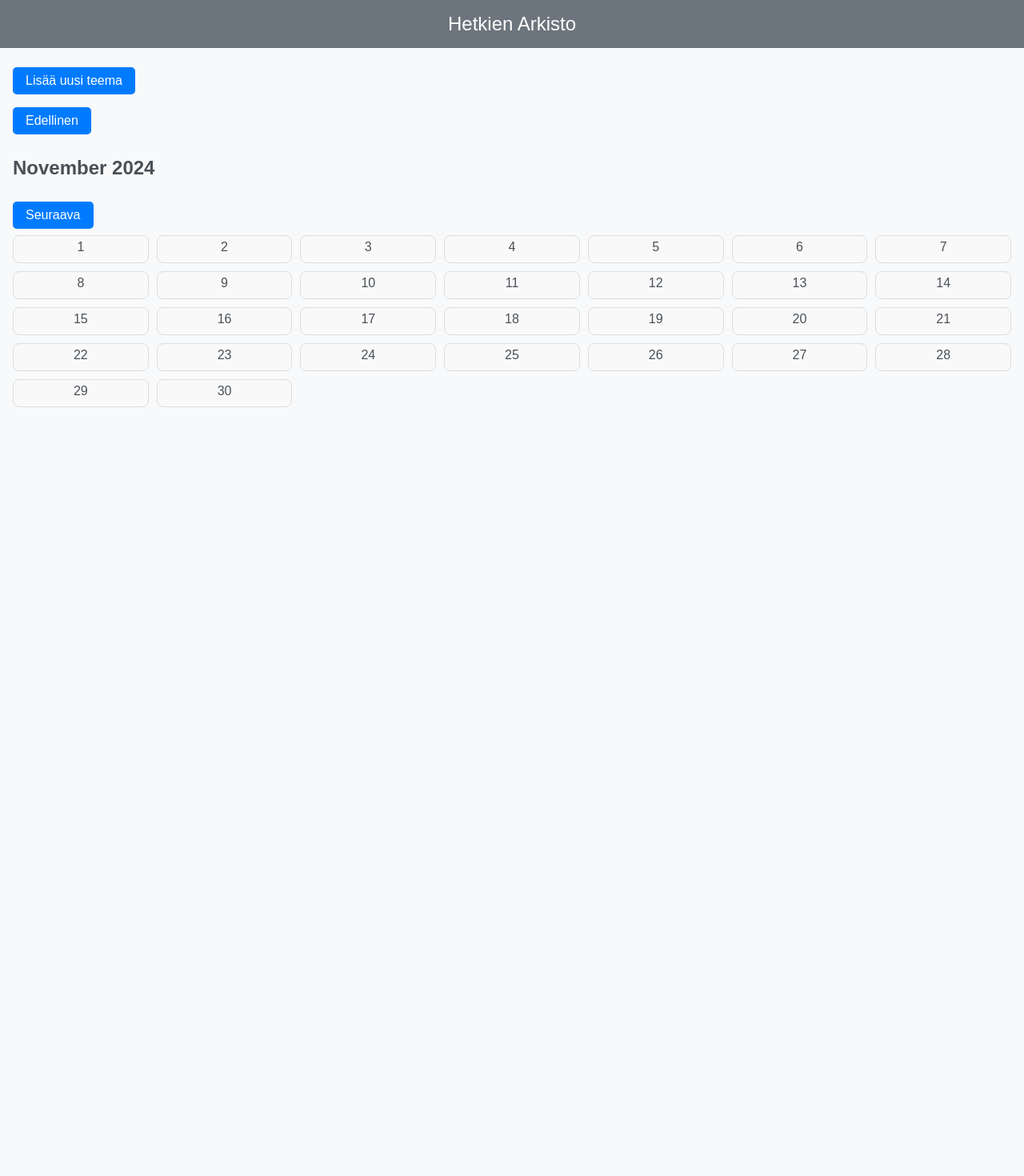
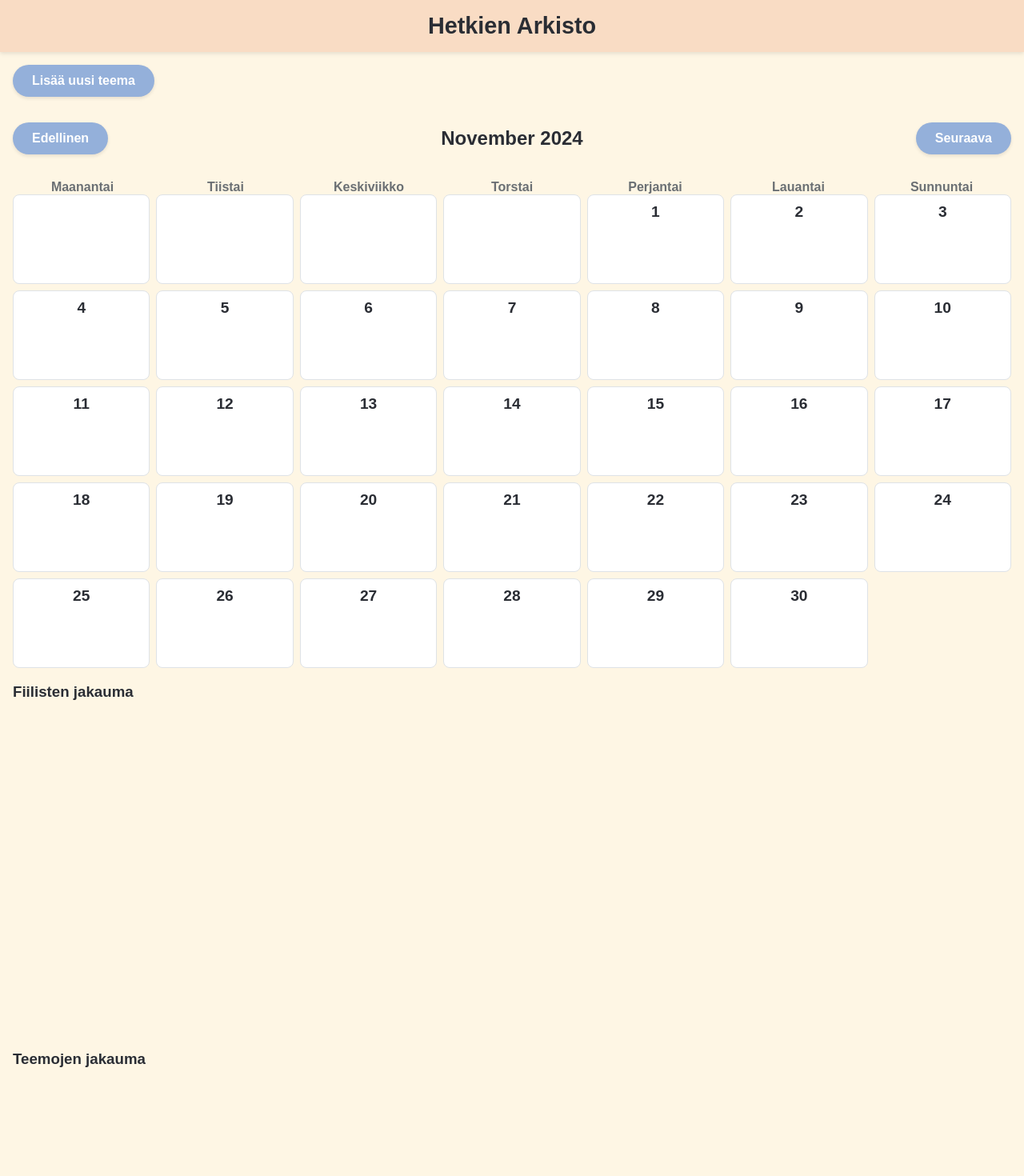
Before and after one commit to MarikaRoyhkio/HetkienArkisto, a React (Create React App) app: page / in a window 1280 px wide. Shown: the top 1470 px of the page at 80% size. Before the commit the page ends 800 px from the top, so only its background shows below. Built offline with nearby package versions, Linux system fonts and the light colour scheme.

Commit message:
Updating styles and compositions of the page. Making old entries visible when adding new ones on the same day. Adding graphs for moods and themes.

```diff
--- a/src/App.tsx
+++ b/src/App.tsx
@@ -1,6 +1,7 @@
 import React, { useState, useEffect } from 'react';
 import CalendarView from './components/CalendarView';
 import AddThemeForm from './components/AddThemeForm';
+import MoodThemeGraph from './components/MoodThemeGraph';
 import './styles/global.css';
 
 type Entry = {
@@ -59,6 +60,8 @@ const App = () => {
           entries={entries}
           onAddEntry={handleAddEntry}
         />
+        <MoodThemeGraph entries={entries} themes={themes} graphType="moods" />
+        <MoodThemeGraph entries={entries} themes={themes} graphType="themes" />
       </main>
       {isAddingTheme && (
         <AddThemeForm
--- a/src/components/AddEntryForm.tsx
+++ b/src/components/AddEntryForm.tsx
@@ -5,6 +5,7 @@ import '../styles/global.css';
 type AddEntryFormProps = {
     date: string;
     themes: { name: string; color: string }[];
+    entries: { content: string; image?: string; themes: string[]; moods: string[] }[];
     onSave: (entry: {
         date: string;
         content: string;
@@ -15,11 +16,12 @@ type AddEntryFormProps = {
     onClose: () => void;
 };
 
-const AddEntryForm: React.FC<AddEntryFormProps> = ({ date, themes, onSave, onClose }) => {
+const AddEntryForm: React.FC<AddEntryFormProps> = ({ date, themes, entries, onSave, onClose }) => {
     const [content, setContent] = useState('');
     const [selectedThemes, setSelectedThemes] = useState<string[]>([]);
     const [image, setImage] = useState<File | null>(null);
     const [moods, setMoods] = useState<string[]>([]);
+    const [showForm, setShowForm] = useState(false);
 
     const availableMoods = [
         { value: 'Iloinen', label: '😊' },
@@ -54,12 +56,46 @@ const AddEntryForm: React.FC<AddEntryFormProps> = ({ date, themes, onSave, onClo
             image: image ? URL.createObjectURL(image) : undefined,
         };
         onSave(entry);
+        setContent('');
+        setSelectedThemes([]);
+        setMoods([]);
+        setImage(null);
+        setShowForm(false);
     };
+
+
 
     return (
         <div className="form-overlay">
             <div className="form-content">
-                <h3>Lisää merkintä päivälle {date}</h3>
+                <h3>Merkinnät päivälle {date}</h3>
+                {entries.length > 0 ? (
+                    <div className="entry-list">
+                        {entries.map((entry, index) => (
+                            <div key={index} className="entry">
+                                <p>{entry.content}</p>
+                                {entry.image && <img src={entry.image} alt="Entry" className="entry-image" />}
+                                <div>
+                                    {entry.themes.map((theme) => (
+                                        <span
+                                            key={theme}
+                                            className="theme-chip"
+                                            style={{
+                                                backgroundColor: themes.find((t) => t.name === theme)
+                                                    ?.color,
+                                            }}
+                                        >
+                                            {theme}
+                                        </span>
+                                    ))}
+                                </div>
+                            </div>
+                        ))}
+                    </div>
+                ) : (
+                    <p>Ei merkintöjä tälle päivälle.</p>
+                )}
+
                 <form onSubmit={handleSubmit}>
                     <div>
                         <label htmlFor="content">Merkinnän sisältö:</label>
@@ -120,6 +156,7 @@ const AddEntryForm: React.FC<AddEntryFormProps> = ({ date, themes, onSave, onClo
                         Peruuta
                     </button>
                 </form>
+
             </div>
         </div>
     );
--- a/src/components/CalendarView.tsx
+++ b/src/components/CalendarView.tsx
@@ -1,5 +1,6 @@
 import React, { useState } from 'react';
 import AddEntryForm from './AddEntryForm';
+import MoodThemeGraph from './MoodThemeGraph';
 import '../styles/global.css';
 
 type Entry = {
@@ -32,10 +33,12 @@ const moodIcons: Record<string, string> = {
     Rakastunut: '❤️',
 };
 
+const weekDays = ['Maanantai', 'Tiistai', 'Keskiviikko', 'Torstai', 'Perjantai', 'Lauantai', 'Sunnuntai'];
+
 const CalendarView: React.FC<CalendarViewProps> = ({ themes, entries, onAddEntry }) => {
     const [currentDate, setCurrentDate] = useState(new Date());
     const [selectedDay, setSelectedDay] = useState<string | null>(null);
-    const [showEntries, setShowEntries] = useState<Entry[]>([]);
+    const [isAddEntryFormVisible, setIsAddEntryFormVisible] = useState(false);
 
     const startOfMonth = new Date(currentDate.getFullYear(), currentDate.getMonth(), 1);
     const endOfMonth = new Date(currentDate.getFullYear(), currentDate.getMonth() + 1, 0);
@@ -46,9 +49,8 @@ const CalendarView: React.FC<CalendarViewProps> = ({ themes, entries, onAddEntry
     );
 
     const handleDayClick = (date: string) => {
-        const dayEntries = entries.filter((entry) => entry.date === date);
-        setShowEntries(dayEntries);
         setSelectedDay(date);
+        setIsAddEntryFormVisible(false);
     };
 
     const previousMonth = () => {
@@ -59,6 +61,12 @@ const CalendarView: React.FC<CalendarViewProps> = ({ themes, entries, onAddEntry
         setCurrentDate(new Date(currentDate.getFullYear(), currentDate.getMonth() + 1, 1));
     };
 
+    const firstDayIndex = (startOfMonth.getDay() + 6) % 7;
+
+    const filteredEntries = selectedDay
+        ? entries.filter((entry) => entry.date === selectedDay)
+        : [];
+
     return (
         <div>
             <div className="calendar-header">
@@ -68,7 +76,17 @@ const CalendarView: React.FC<CalendarViewProps> = ({ themes, entries, onAddEntry
                 </h2>
                 <button onClick={nextMonth}>Seuraava</button>
             </div>
+            <div className="weekdays">
+                {weekDays.map((day) => (
+                    <div key={day} className="weekday">
+                        {day}
+                    </div>
+                ))}
+            </div>
             <div className="calendar-grid">
+                {[...Array(firstDayIndex)].map((_, i) => (
+                    <div key={`empty-${i}`} className="calendar-day empty"></div>
+                ))}
                 {daysInMonth.map((day) => {
                     const dayString = day.toISOString().split('T')[0];
                     const dayEntries = entries.filter((entry) => entry.date === dayString);
@@ -81,7 +99,6 @@ const CalendarView: React.FC<CalendarViewProps> = ({ themes, entries, onAddEntry
                         >
                             <span>{day.getDate()}</span>
                             <div className="day-symbols">
-                                {/* Teemapallukat */}
                                 {dayEntries.flatMap((entry) =>
                                     entry.themes.map((theme) => {
                                         const themeColor = themes.find((t) => t.name === theme)?.color;
@@ -94,7 +111,6 @@ const CalendarView: React.FC<CalendarViewProps> = ({ themes, entries, onAddEntry
                                         ) : null;
                                     })
                                 )}
-                                {/* Fiilissymbolit */}
                                 {dayEntries.flatMap((entry) =>
                                     entry.moods.map((mood) => (
                                         <span key={`${mood}-${dayString}`} title={mood}>
@@ -103,54 +119,66 @@ const CalendarView: React.FC<CalendarViewProps> = ({ themes, entries, onAddEntry
                                     ))
                                 )}
                             </div>
-                            {/* Kuva (alapuolella) */}
-                            {dayEntries[0]?.image && (
-                                <div
-                                    className="day-image"
-                                    style={{
-                                        backgroundImage: `url(${dayEntries[0].image})`,
-                                        backgroundSize: 'cover',
-                                    }}
-                                ></div>
-                            )}
                         </div>
                     );
                 })}
             </div>
-            {/* Merkinnät ja lisääminen */}
-            {selectedDay && (
-                <div className="entry-modal">
+            {selectedDay && !isAddEntryFormVisible && (
+                <div className="modal-overlay">
                     <div className="modal-content">
-                        <h3>Merkinnät päivältä {selectedDay}</h3>
-                        {showEntries.length > 0 ? (
-                            <ul>
-                                {showEntries.map((entry, index) => (
-                                    <li key={index}>
+                        <h3>Merkinnät päivälle {selectedDay}</h3>
+                        {filteredEntries.length > 0 ? (
+                            <ul className="entry-list">
+                                {filteredEntries.map((entry, index) => (
+                                    <li key={index} className="entry-item">
+                                        <p>
+                                            {entry.themes.join(', ')} {entry.moods.map((mood) => moodIcons[mood]).join(' ')}
+                                        </p>
+
                                         <p>{entry.content}</p>
-                                        <div>
-                                            <strong>Teemat:</strong> {entry.themes.join(', ')}
-                                        </div>
-                                        <div>
-                                            <strong>Fiilikset:</strong> {entry.moods.map((mood) => moodIcons[mood]).join(' ')}
-                                        </div>
+                                        {entry.image && (
+                                            <div
+                                                className="entry-image"
+                                                style={{
+                                                    backgroundImage: `url(${entry.image})`,
+                                                    backgroundSize: 'contain',
+                                                    backgroundPosition: 'center',
+                                                    height: '150px',
+                                                    width: '150px',
+                                                    border: '1px solid #ccc',
+                                                    margin: '10px 0',
+                                                }}
+                                            ></div>
+                                        )}
                                     </li>
                                 ))}
                             </ul>
                         ) : (
-                            <p>Ei merkintöjä.</p>
+                            <p>Ei merkintöjä tältä päivältä.</p>
                         )}
+                        <div className="modal-buttons">
+                            <button
+                                onClick={() => { setIsAddEntryFormVisible(true) }}
+                            >
+                                Lisää merkintä
+                            </button>
                             <button onClick={() => setSelectedDay(null)}>Sulje</button>
+                        </div>
+                    </div>
+                </div>
+            )}
+
+            {isAddEntryFormVisible && selectedDay && (
                 <AddEntryForm
                     date={selectedDay}
                     themes={themes}
+                    entries={filteredEntries}
                     onSave={(entry) => {
                         onAddEntry(entry);
-                                setSelectedDay(null);
+                        setIsAddEntryFormVisible(false); // Sulje lomake tallentamisen jälkeen
                     }}
-                            onClose={() => setSelectedDay(null)}
+                    onClose={() => setIsAddEntryFormVisible(false)}
                 />
-                    </div>
-                </div>
             )}
         </div>
     );
--- /dev/null
+++ b/src/components/MoodThemeGraph.tsx
@@ -0,0 +1,91 @@
+import React from 'react';
+import { Pie } from 'react-chartjs-2';
+import { Chart as ChartJS, Title, Tooltip, Legend, ArcElement, CategoryScale, LinearScale } from 'chart.js';
+ChartJS.register(Title, Tooltip, Legend, ArcElement, CategoryScale, LinearScale);
+
+type Entry = {
+    date: string;
+    content: string;
+    image?: string;
+    themes: string[];
+    moods: string[];
+};
+
+type Theme = {
+    name: string;
+    color: string;
+};
+
+type MoodThemeGraphProps = {
+    entries: Entry[];
+    themes: Theme[];
+    graphType: 'moods' | 'themes';
+};
+
+const moodIcons: Record<string, string> = {
+    Iloinen: '😊',
+    Neutraali: '😐',
+    Surullinen: '😢',
+    Väsynyt: '😴',
+    Innostunut: '🤩',
+    Pettynyt: '😞',
+    Vihainen: '😠',
+    Rakastunut: '❤️',
+};
+
+const MoodThemeGraph: React.FC<MoodThemeGraphProps> = ({ entries, themes }) => {
+    const totalEntries = entries.length;
+
+    // Lasketaan fiilisten esiintymismäärät
+    const moodCounts: Record<string, number> = {};
+    entries.forEach((entry) => {
+        entry.moods.forEach((mood) => {
+            moodCounts[mood] = (moodCounts[mood] || 0) + 1;
+        });
+    });
+
+    // Lasketaan teemojen esiintymismäärät
+    const themeCounts: Record<string, number> = {};
+    entries.forEach((entry) => {
+        entry.themes.forEach((theme) => {
+            themeCounts[theme] = (themeCounts[theme] || 0) + 1;
+        });
+    });
+
+    const moodData = {
+        labels: Object.keys(moodCounts),
+        datasets: [
+            {
+                data: Object.values(moodCounts).map((count) => (count / totalEntries) * 100),
+                backgroundColor: ['#f39c12', '#27ae60', '#3498db', '#9b59b6', '#e74c3c', '#1abc9c', '#2ecc71', '#f1c40f'],
+            },
+        ],
+    };
+
+    const themeData = {
+        labels: Object.keys(themeCounts),
+        datasets: [
+            {
+                data: Object.values(themeCounts).map((count) => (count / totalEntries) * 100),
+                backgroundColor: Object.keys(themeCounts).map(
+                    (theme) => themes.find((t) => t.name === theme)?.color || '#cccccc'
+                ),
+            },
+        ],
+    };
+
+    return (
+        <div>
+            <h3>Fiilisten jakauma</h3>
+            <div className="pie-chart-container">
+                <Pie data={moodData} />
+            </div>
+            <h3>Teemojen jakauma</h3>
+            <div className="pie-chart-container">
+                <Pie data={themeData} />
+            </div>
+        </div>
+    );
+};
+
+export default MoodThemeGraph;
--- a/src/components/ThemeView.tsx
+++ b/src/components/ThemeView.tsx
@@ -8,7 +8,7 @@ type Entry = {
     content: string;
     image?: string;
     themes: string[];
-    moods?: string[];
+    moods: string[];
 };
 
 type Theme = {
@@ -25,12 +25,15 @@ type ThemeViewProps = {
 const ThemeView: React.FC<ThemeViewProps> = ({ themes, entries, onAddEntry }) => {
     const [selectedDay, setSelectedDay] = useState<string | null>(null);
 
+    const filteredEntries = entries.filter((entry) => entry.date === selectedDay);
+
     return (
         <div>
             {selectedDay && (
                 <AddEntryForm
                     date={selectedDay} // Varmistetaan, että päivämäärä välitetään
                     themes={themes} // Teemat, joita voidaan valita
+                    entries={filteredEntries}
                     onSave={onAddEntry} // Tallenna merkintä
                     onClose={() => setSelectedDay(null)} // Sulje lomake
                 />
--- a/src/styles/global.css
+++ b/src/styles/global.css
@@ -1,140 +1,268 @@
+/* Yleiset tyylit */
 body {
-    font-family: 'Arial', sans-serif;
+    font-family: 'Poppins', sans-serif;
     margin: 0;
-    background-color: #f8f9fa;
-    color: #495057;
+    background-color: #fef6e4;
+    color: #2a2d34;
+    padding: 0;
+    overflow-x: hidden;
 }
 
 header {
-    background-color: #6c757d;
-    color: white;
+    background-color: #f9dcc4;
+    color: #2a2d34;
     text-align: center;
     padding: 1rem 0;
-    font-size: 1.5rem;
+    font-size: 1.8rem;
+    font-weight: bold;
+    box-shadow: 0 2px 5px rgba(0, 0, 0, 0.1);
 }
 
 main {
     padding: 1rem;
 }
 
+/* Napit */
 button {
-    padding: 0.5rem 1rem;
+    padding: 0.7rem 1.5rem;
     border: none;
-    border-radius: 5px;
-    background-color: #007bff;
-    color: white;
+    border-radius: 20px;
+    background-color: #94b0da;
+    color: #ffffff;
+    font-size: 1rem;
+    font-weight: bold;
     cursor: pointer;
-    font-size: 1rem;
-    margin: 0.5rem 0;
+    transition: background-color 0.3s ease;
+    box-shadow: 0 2px 4px rgba(0, 0, 0, 0.1);
 }
 
 button:hover {
-    background-color: #0056b3;
+    background-color: #748bb3;
 }
 
-button[type='button'] {
-    background-color: #6c757d;
+button:disabled {
+    background-color: #d6d6d6;
+    cursor: not-allowed;
 }
 
-button[type='button']:hover {
-    background-color: #5a6268;
-}
-
+/* Lomakkeet ja modaalit */
 .form-overlay {
     position: fixed;
     top: 0;
     left: 0;
     width: 100%;
     height: 100%;
-    background: rgba(0, 0, 0, 0.5);
+    background: rgba(0, 0, 0, 0.4);
     display: flex;
     justify-content: center;
     align-items: center;
 }
 
 .form-content {
-    background: white;
-    padding: 1.5rem;
-    border-radius: 10px;
-    box-shadow: 0 4px 10px rgba(0, 0, 0, 0.2);
-    width: 100%;
-    max-width: 400px;
+    background: #fff;
+    padding: 2rem;
+    border-radius: 15px;
+    box-shadow: 0 5px 15px rgba(0, 0, 0, 0.3);
+    width: 90%;
+    max-width: 500px;
+    animation: fadeIn 0.3s ease-in-out;
 }
 
-form div {
-    margin-bottom: 1rem;
+@keyframes fadeIn {
+    from {
+        opacity: 0;
+        transform: scale(0.95);
+    }
+
+    to {
+        opacity: 1;
+        transform: scale(1);
+    }
 }
 
 form label {
     display: block;
     font-weight: bold;
     margin-bottom: 0.5rem;
+    color: #2a2d34;
 }
 
 form textarea,
 form input[type='text'],
 form input[type='file'] {
     width: 100%;
-    padding: 0.5rem;
-    border: 1px solid #dee2e6;
-    border-radius: 5px;
+    padding: 0.8rem;
+    border: 1px solid #d9d9d9;
+    border-radius: 10px;
+    margin-bottom: 1rem;
 }
 
 .checkbox-group {
     display: flex;
     flex-wrap: wrap;
-    gap: 0.5rem;
+    gap: 0.8rem;
 }
 
 .theme-color-dot {
-    width: 10px;
-    height: 10px;
+    width: 12px;
+    height: 12px;
     border-radius: 50%;
     display: inline-block;
     margin-right: 5px;
 }
 
+/* Kalenterinäkymä */
+.calendar-header {
+    display: flex;
+    justify-content: space-between;
+    align-items: center;
+    margin: 10px 0;
+    padding: 0.5rem 0;
+}
+
+.calendar-header h2 {
+    font-size: 1.5rem;
+    font-weight: bold;
+    text-transform: capitalize;
+}
+
+.weekdays {
+    display: grid;
+    grid-template-columns: repeat(7, 1fr);
+    gap: 5px;
+    text-align: center;
+    font-weight: bold;
+    color: #6a6f73;
+}
+
 .calendar-grid {
     display: grid;
     grid-template-columns: repeat(7, 1fr);
-    gap: 10px;
+    gap: 8px;
 }
 
 .calendar-day {
-    border: 1px solid #ddd;
-    border-radius: 8px;
-    padding: 5px;
-    position: relative;
+    border: 1px solid #dee2e6;
+    min-height: 90px;
     display: flex;
     flex-direction: column;
-    justify-content: flex-start;
     align-items: center;
+    justify-content: space-between;
+    padding: 10px;
+    border-radius: 8px;
+    background: #fff;
+    transition: background-color 0.3s ease, box-shadow 0.3s ease;
     cursor: pointer;
-    background-color: #f9f9f9;
+}
+
+.calendar-day:hover {
+    background-color: #f9f4ef;
+    box-shadow: 0 2px 6px rgba(0, 0, 0, 0.1);
+}
+
+.calendar-day span {
+    font-size: 1.2rem;
+    font-weight: bold;
 }
 
 .day-symbols {
     display: flex;
     gap: 4px;
     justify-content: center;
-    margin-bottom: 5px;
-}
-
-.day-symbols span {
-    font-size: 14px;
-    line-height: 1;
+    margin-top: 5px;
 }
 
 .entry-dot {
-    width: 12px;
-    height: 12px;
+    width: 10px;
+    height: 10px;
     border-radius: 50%;
+    margin-top: 2px;
 }
 
 .day-image {
     width: 100%;
     height: 60px;
+    border-radius: 6px;
     margin-top: 5px;
-    border-radius: 6px;
     background-position: center;
+    background-size: cover;
+    box-shadow: 0 2px 4px rgba(0, 0, 0, 0.1);
 }
+
+/* Modaalinäkymä */
+.modal-overlay {
+    position: fixed;
+    top: 0;
+    left: 0;
+    width: 100vw;
+    height: 100vh;
+    background: rgba(0, 0, 0, 0.6);
+    display: flex;
+    justify-content: center;
+    align-items: center;
+    z-index: 10;
+}
+
+.modal-content {
+    background: #fff;
+    padding: 2rem;
+    border-radius: 15px;
+    max-width: 600px;
+    width: 90%;
+    box-shadow: 0 10px 20px rgba(0, 0, 0, 0.2);
+    animation: slideIn 0.3s ease-in-out;
+}
+
+@keyframes slideIn {
+    from {
+        opacity: 0;
+        transform: translateY(-20px);
+    }
+
+    to {
+        opacity: 1;
+        transform: translateY(0);
+    }
+}
+
+.modal-content h3 {
+    font-size: 1.8rem;
+    margin-bottom: 1rem;
+    color: #2a2d34;
+}
+
+/* Graafit */
+.graphs {
+    margin-top: 2rem;
+}
+
+.graph-container {
+    background: #f9dcc4;
+    border-radius: 15px;
+    padding: 1rem;
+    box-shadow: 0 5px 10px rgba(0, 0, 0, 0.1);
+    margin: 10px 0;
+    width: 100%;
+    max-width: 400px;
+    margin-left: auto;
+    margin-right: auto;
+}
+
+.graph-container h3 {
+    font-size: 1.2rem;
+    text-align: center;
+    margin-bottom: 1rem;
+    color: #2a2d34;
+}
+
+.entry-image {
+    max-width: 100%;
+    max-height: 200px;
+    object-fit: contain;
+    margin: 10px 0;
+}
+
+.pie-chart-container {
+    max-width: 400px;
+    margin: 0 auto;
+}
```
Lines whose indentation alone changed are shown as unchanged.
